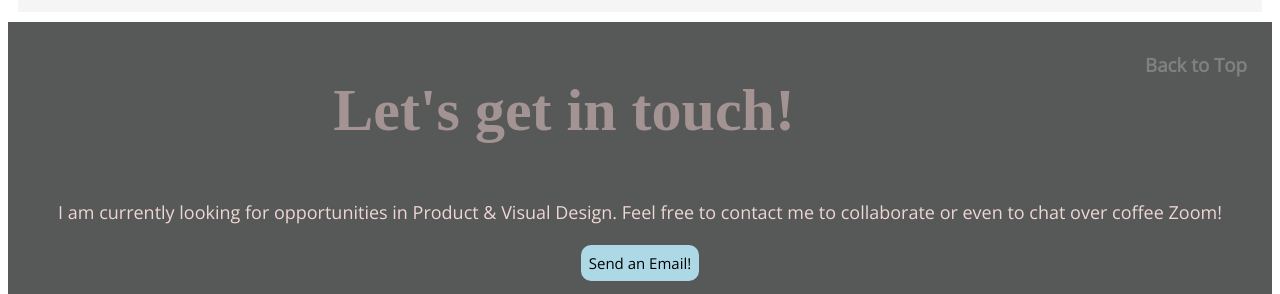
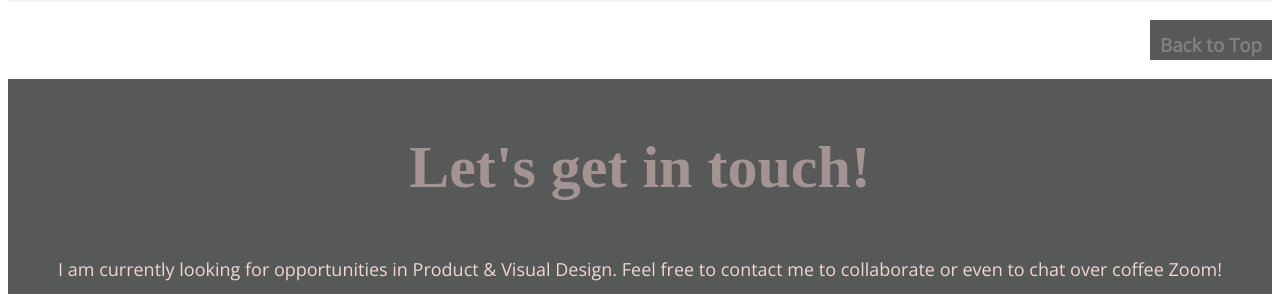
Before and after one commit to carlajayne/Portfolio_JQuery, a plain HTML site: page index.html in a window 1280 px wide. Shown: the part 2827-3121 px from the top of the page. Drawn offline with nearby package versions, Linux system fonts and the light colour scheme.

Commit message:
footer iterated

```diff
--- a/css/style.css
+++ b/css/style.css
@@ -84,13 +84,13 @@ figcaption {
     /*Skills&Tools Container*/
 .SkillsExperience {
   background-color:whitesmoke;
-  margin: 10px;
+  margin: 0px;
   padding: 0px;
   padding-bottom: 20px;
   padding-top: 20px;
   align-content: center;
 }
-    /*Skills*/
+                     /*Skills*/
 .gridContainer1{
   display: grid;
   grid-gap: 5px;
@@ -115,7 +115,7 @@ figcaption {
   padding: 0px;
   margin: 5px;
 }
-    /*Tools*/
+                         /*Tools*/
     .gridContainer {
       display: grid;
       align-content: center;
@@ -141,32 +141,30 @@ figcaption {
 
 
     /*Footer*/
+    #backtop {
+      background-color:   #575858;
+      padding: 10px 10px 0;
+      position: static;
+      float: right;
+      width: auto;
+    }
   footer {
+
+    justify-content: center;
+    align-content: center;
+    text-align: center;
     bottom: 0;
     width: 100%;
-    padding: 50px auto 75px;
+    padding: auto;
     background-color: #575858;
-    text-decoration-color: #eed6d3;
-    align-content: center;
-    justify-content: center;
-    text-align: center;
-  }
-  #backtop {
-    padding: 10px 25px 0;
-    float: right;
   }
   footer ul li {
     display: inline-block;
-    align-content: space-between;
     padding: 30px;
   }
-  #spill {
+  .spill{
     color: #eed6d3;
   }
-  #getintouch{
-    text-align: center;
-  }
-
 
     /*Web Style*/
   h1 {
--- a/index.html
+++ b/index.html
@@ -114,11 +114,12 @@
     <!-- End Tools -->
 
     <!-- Footer -->
+    <h3 id="backtop"><a href="#">Back to Top</a></h3>
     <footer>
-        <h3 id="backtop"><a href="#">Back to Top</a></h3>
-        <h1 id="getintouch">Let's get in touch!</h1>
-        <p id="spill">I am currently looking for opportunities in Product & Visual Design. Feel free to contact me to collaborate or even to chat over coffee Zoom!</p>
-        <button id="sendemail">Send an Email!</button>
+        <div class="footertext">
+        <h1>Let's get in touch!</h1>
+        <p class="spill">I am currently looking for opportunities in Product & Visual Design. Feel free to contact me to collaborate or even to chat over coffee Zoom!</p>
+        <button>Send an Email!</button></div>
             <ul>
                 <li id="instagram"><a href="https://www.instagram.com/cjayne.designs/"><img src="images/socialmedia/025-instagram.png" width="80px" height="80px" atl="instagram"></a></li>
                 <li id="github"><a href="https://github.com/carlajayne"><img src="images/socialmedia/038-github.png" width="80px" height="80px" atl="github"></a></li>
```
